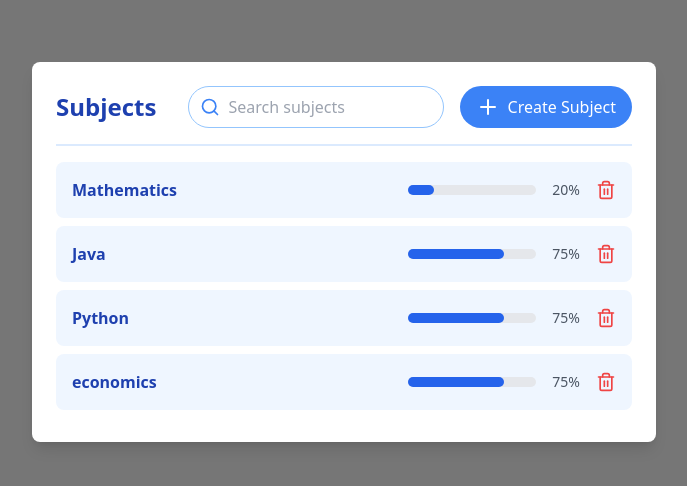
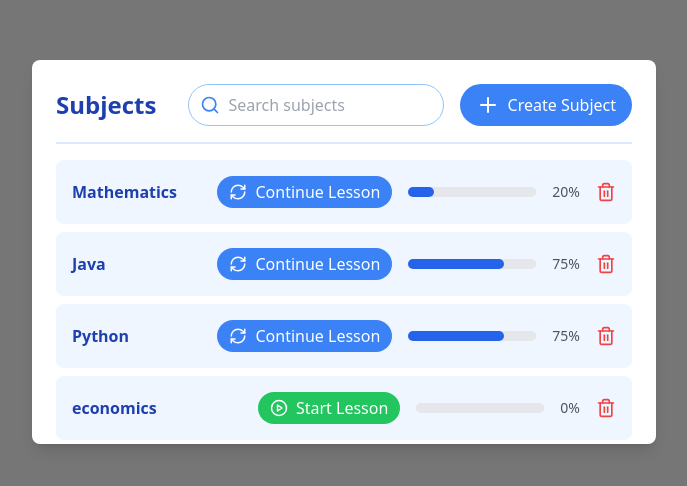
Before and after one commit to TSRohit99/hackathon, a Next.js app: page / in a window 1280 px wide. Shown: the part 148-634 px from the top of the page, without its empty margins (296-983 px from the left). Built offline with nearby package versions, Linux system fonts and the light colour scheme.

Commit message:
rohit- UI changes and alter Hooks add

```diff
--- a/src/components/Home.jsx
+++ b/src/components/Home.jsx
@@ -1,18 +1,9 @@
 "use client";
 import React, { useState } from "react";
-import { Trash2, Plus, Search } from "lucide-react";
+import { Trash2, Plus, Search, PlayCircle, RefreshCw } from "lucide-react";
 import CreateSubjectModal from "./CreateSubject";
-import {
-  AlertDialog,
-  AlertDialogAction,
-  AlertDialogCancel,
-  AlertDialogContent,
-  AlertDialogDescription,
-  AlertDialogFooter,
-  AlertDialogHeader,
-  AlertDialogTitle,
-} from "@/components/ui/alert-dialog";
 import toast from "react-hot-toast";
+import Alert from "../hooks/Alert";
 
 const SubjectModal = () => {
   const [searchTerm, setSearchTerm] = useState("");
@@ -23,13 +14,16 @@ const SubjectModal = () => {
     { id: 1, title: "Mathematics", progress: 20 },
     { id: 3, title: "Java", progress: 75 },
     { id: 4, title: "Python", progress: 75 },
-    { id: 5, title: "economics", progress: 75 },
+    { id: 5, title: "economics", progress: 0 },
   ]);
-  const demofun = () => {
-    return "testing conflict";
-  };
+
   const handleModal = () => {
     setIsModalOpen(true);
+  };
+
+  const handleLesson = (subId) => {
+    console.log(subId)
+    //redirect to the sub link from here here
   };
   //hi there
   const handleDelete = (id) => {
@@ -92,15 +86,33 @@ const SubjectModal = () => {
                   {subject.title}
                 </span>
                 <div className="flex items-center space-x-4">
+                  {subject.progress === 0 ? (
+                    <button
+                      onClick={() => handleLesson(subject.id)}
+                      className="flex items-center bg-green-500 text-white px-3 py-1 rounded-full hover:bg-green-600 transition-colors"
+                    >
+                      <PlayCircle className="mr-2" size={18} /> Start Lesson
+                    </button>
+                  ) : (
+                    <button
+                      onClick={() => handleLesson(subject.id)}
+                      className="flex items-center bg-blue-500 text-white px-3 py-1 rounded-full hover:bg-blue-600 transition-colors"
+                    >
+                      <RefreshCw className="mr-2" size={18} /> Continue Lesson
+                    </button>
+                  )}
+
                   <div className="w-32 bg-gray-200 rounded-full h-2.5">
                     <div
                       className="bg-blue-600 h-2.5 rounded-full"
                       style={{ width: `${subject.progress}%` }}
                     ></div>
                   </div>
+
                   <span className="text-sm text-gray-600">
                     {subject.progress}%
                   </span>
+
                   <button
                     onClick={() => handleDelete(subject.id)}
                     className="text-red-500 hover:text-red-700 transition-colors"
@@ -113,31 +125,11 @@ const SubjectModal = () => {
         </div>
       </div>
 
-      <AlertDialog open={isAlertModalOpen} onOpenChange={setIsAlertModalOpen}>
-        <AlertDialogContent className="bg-white p-6 rounded-lg shadow-lg">
-          <AlertDialogHeader>
-            <AlertDialogTitle>Are you absolutely sure?</AlertDialogTitle>
-            <AlertDialogDescription>
-              This action cannot be undone. This will permanently delete your
-              subject and remove your data from our servers.
-            </AlertDialogDescription>
-          </AlertDialogHeader>
-          <AlertDialogFooter>
-            <AlertDialogCancel
-              onClick={() => setIsAlertModalOpen(false)}
-              className="text-gray-500 hover:text-gray-700"
-            >
-              Cancel
-            </AlertDialogCancel>
-            <AlertDialogAction
-              onClick={confirmDelete}
-              className="bg-blue-500 text-white px-4 py-2 rounded-full hover:bg-blue-600 transition-colors"
-            >
-              Continue
-            </AlertDialogAction>
-          </AlertDialogFooter>
-        </AlertDialogContent>
-      </AlertDialog>
+      <Alert
+        isAlertModalOpen={isAlertModalOpen}
+        setIsAlertModalOpen={setIsAlertModalOpen}
+        confirmDelete={confirmDelete}
+      />
 
       <CreateSubjectModal
         isOpen={isModalOpen}
--- /dev/null
+++ b/src/hooks/Alert.jsx
@@ -0,0 +1,43 @@
+import React from "react";
+import {
+  AlertDialog,
+  AlertDialogAction,
+  AlertDialogCancel,
+  AlertDialogContent,
+  AlertDialogDescription,
+  AlertDialogFooter,
+  AlertDialogHeader,
+  AlertDialogTitle,
+} from "@/components/ui/alert-dialog";
+
+function Alert({ isAlertModalOpen, setIsAlertModalOpen, confirmDelete }) {
+  return (
+    <AlertDialog open={isAlertModalOpen}>
+      <AlertDialogContent className="bg-white p-6 rounded-lg shadow-lg text-black">
+        <AlertDialogHeader>
+          <AlertDialogTitle>Are you absolutely sure?</AlertDialogTitle>
+          <AlertDialogDescription>
+            This action cannot be undone. This will permanently delete your
+            subject and remove your data from our servers.
+          </AlertDialogDescription>
+        </AlertDialogHeader>
+        <AlertDialogFooter>
+          <AlertDialogCancel
+            onClick={() => setIsAlertModalOpen(false)}
+            className="text-gray-500 hover:text-gray-700"
+          >
+            Cancel
+          </AlertDialogCancel>
+          <AlertDialogAction
+            onClick={confirmDelete}
+            className="bg-blue-500 text-white px-4 py-2 rounded-full hover:bg-blue-600 transition-colors"
+          >
+            Continue
+          </AlertDialogAction>
+        </AlertDialogFooter>
+      </AlertDialogContent>
+    </AlertDialog>
+  );
+}
+
+export default Alert;
```
